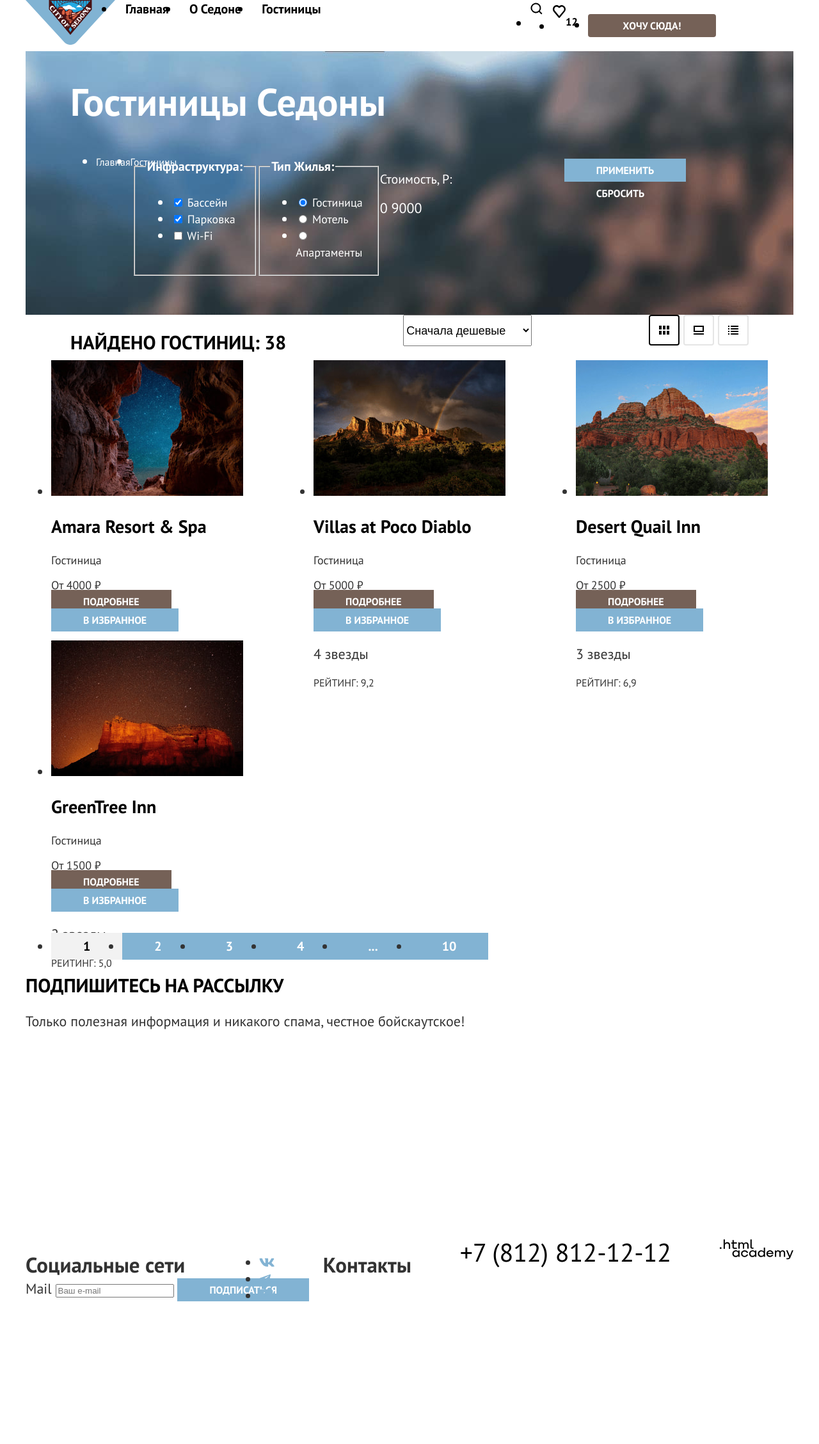
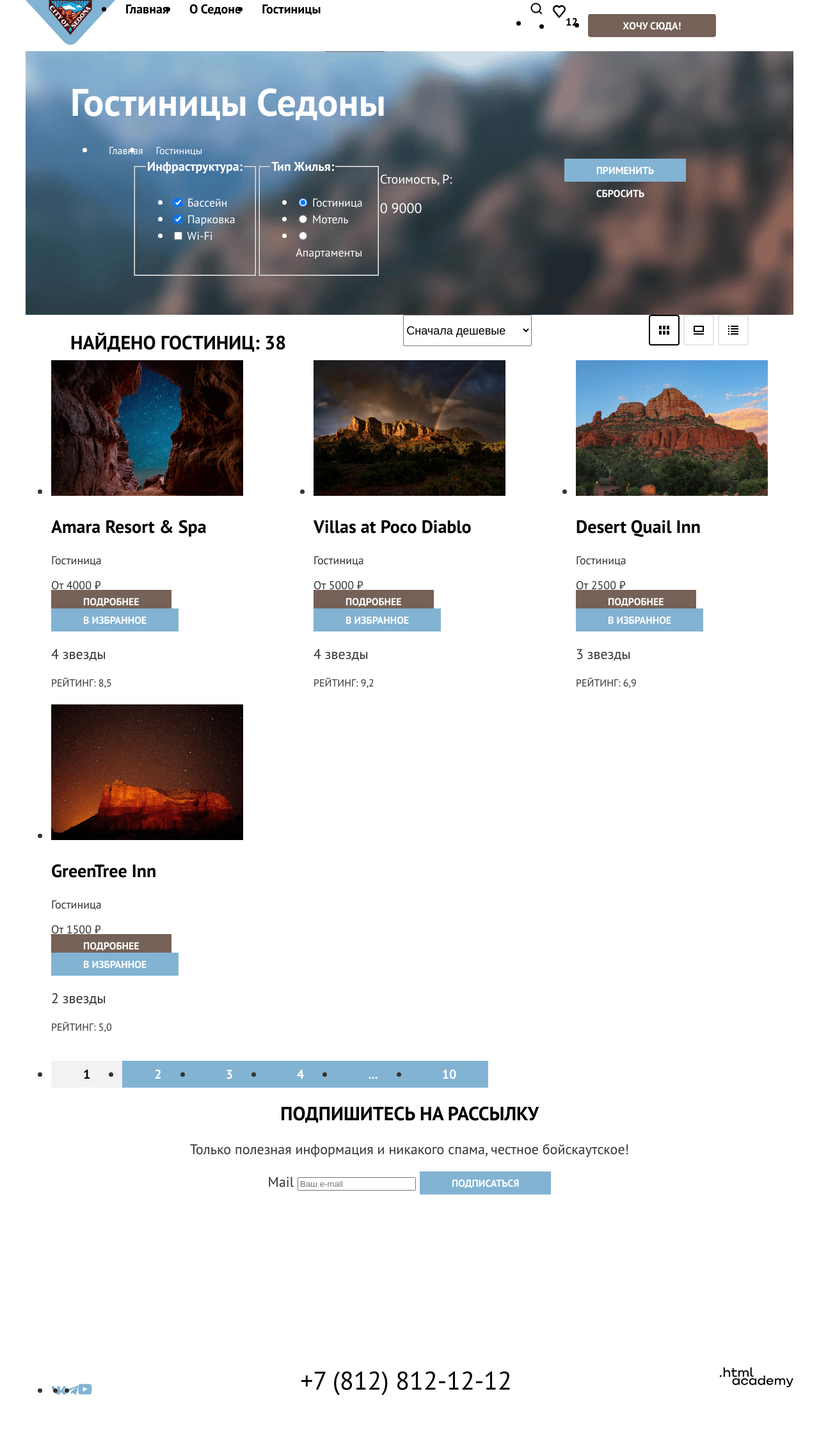
Before and after one commit to htmlacademy-htmlcss/2260615-sedona-36, a plain HTML site: page 2260615-sedona-36-master/catalog.html in a window 1280 px wide. Shown: the whole page at 64% size. Before the commit the page ends 2057 px from the top, so only its background shows below. Drawn offline with Linux system fonts and the light colour scheme.

Commit message:
Сетки страниц на флексах

```diff
--- a/2260615-sedona-36-master/catalog.html
+++ b/2260615-sedona-36-master/catalog.html
@@ -61,7 +61,7 @@
               </a>
             </li>
             <li class="breadcrumbs-item">
-                <a class="breadcrumbs-link">Гостиницы
+              <a class="breadcrumbs-link" href="#">Гостиницы
               </a>
             </li>
           </ul>
@@ -289,7 +289,7 @@
       <section class="subscribe-hotels-inner">
         <h2 class="header-section subscribe-hotels-inner-header">ПОДПИШИТЕСЬ НА РАССЫЛКУ
         </h2>
-          <p class="subscribe-hotels-inner">Только полезная информация и
+        <p>Только полезная информация и
           никакого спама, честное бойскаутское!
         </p>
         <form class="subscribe-form" action="https://echo.htmlacademy.ru/">
@@ -306,7 +306,7 @@
 
   <footer class="page-footer">
     <div class="page-footer-container">
-        <h2 class="visually-hidden">
+      <h2 class="visually-hidden" hidden>
         Социальные сети
       </h2>
       <ul class="footer-social-list">
@@ -322,12 +322,11 @@
         </li>
         <li class="footer-social-item">
           <a class="button-youtube" href="https://www.youtube.com/user/htmlacademyru">
-
             <img class="youtube" width="22" height="17" src="images/footer/youtube.svg" alt="Youtube">
           </a>
         </li>
       </ul>
-        <h2 class="visually-hidden">Контакты
+      <h2 class="visually-hidden" hidden>Контакты
       </h2>
       <a class="footer-contacts-phone" href="tel:+78128121212">
         +7 (812) 812-12-12
--- a/2260615-sedona-36-master/styles/styles.css
+++ b/2260615-sedona-36-master/styles/styles.css
@@ -185,9 +185,11 @@ body {
   height: 406px;
 }
 
-.subscribe-hotels,
-.subscribe-hotels-inner  {
+
+
+.subscribe-hotels-inner {
   height: 415px;
+  text-align: center;
   margin: 0 auto;
 }
 
@@ -199,6 +201,9 @@ body {
   justify-content: space-between;
 }
 
+.footer-social-list {
+  display: flex;
+}
 
 .item-name {
   font-size: 24px;
@@ -232,10 +237,15 @@ body {
 
 .subscribe-hotels {
   color: #FFFFFF;
+  background-color: #000000;
   background-image: url("../images/main/subscribe.jpg");
   background-size: 100% auto;
   background-repeat: no-repeat;
+  height: 415px;
+  margin: 0 auto;
 }
+
+
 
 .footer-contacts-phone {
   font-size: 40px;
@@ -250,6 +260,7 @@ body {
   font-size: 60px;
   line-height: 78px;
   font-weight: 700;
+  margin-bottom: 0 ;
 }
 
 .inner-title-filter {
@@ -289,28 +300,30 @@ body {
 
 }
 
-.breadcrumbs{
+.breadcrumbs {
   display: flex;
 }
+
 .breadcrumbs-link {
-
   font-size: 16px;
   line-height: 21px;
   color: inherit;
   text-decoration: none;
+  margin-left: 20px;
+
 }
 
-.price-scale{
+.price-scale {
   width: 288px;
   height: 160px;
 }
 
-.filter-button{
+.filter-button {
   width: 191px;
   height: 104px;
 }
 
-.catalog-formats{
+.catalog-formats {
   display: flex;
   width: 1060px;
   height: 49px;
@@ -354,16 +367,17 @@ height: 104px;
   line-height: 21px;
 }
 
-.product-list{
+.product-list {
   display: flex;
   flex-wrap: wrap;
-  margin-right:0 auto;
+  margin-right: 0 auto;
   justify-content: space-between;
 }
 
-.product-card{
+.product-card {
   width: 340px;
   height: 438px;
+  margin-bottom: 100px;
 
 }
 
@@ -394,7 +408,7 @@ height: 104px;
   line-height: 36px;
 }
 
-  .pagination-list{
+.pagination-list {
   display: flex;
   margin: 0 auto;
 }
```
Lines whose indentation alone changed are shown as unchanged.
